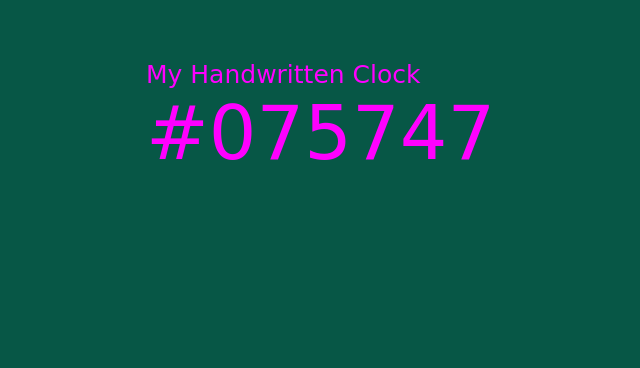
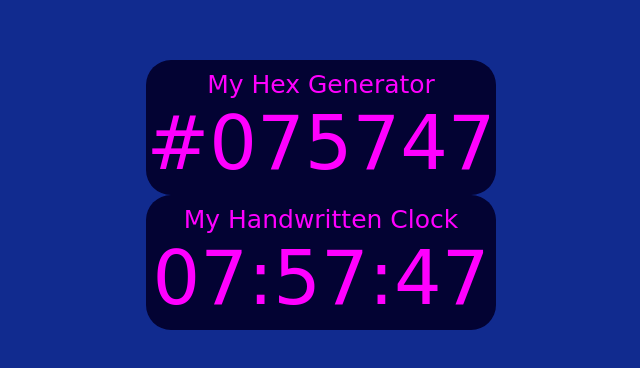
Before and after one commit to MichaelGaynor/JS-Clock, a plain HTML site: page index.html in a window 1280 px wide. Shown: the part 324-692 px from the top of the page, without its empty margins (238-878 px from the left). Drawn offline with Linux system fonts and the light colour scheme; a web font is replaced by a local one.

Commit message:
Random Background, counting otherwise

```diff
--- a/index.html
+++ b/index.html
@@ -7,10 +7,13 @@
 </head>
 <body>
   <div class='container'>
-    <div>My Handwritten Clock</div>
+    <div>My Hex Generator</div>
     <span class='clock'></span>
   </div>
-
+   <div class='container'>
+    <div>My Handwritten Clock</div>
+    <span class='clock2'></span>
+  </div>
 
 
 <script src="jquery.js"></script>
--- a/main.css
+++ b/main.css
@@ -2,11 +2,24 @@ body {
   font-family: 'League Script', cursive;
   font-size: 25px;
   margin: 30% 30%;
-  transition: background-color .4s ease;
+  /*transition: background-color .4s ease;*/
   background-color: ;
   color: magenta;
+  padding: 0;
+}
+
+.container {
+  background-color: #030333;
+  width: 350px;
+  height: 125px;
+  text-align: center;
+  border-radius: 25px;
+  padding-top: 10px;
 }
 
 .clock {
   font-size: 75px;
 }
+.clock2 {
+  font-size: 75px;
+}
--- a/main.js
+++ b/main.js
@@ -1,3 +1,5 @@
+// (function(){
+
 // $('.myList li').addClass('item');
 
 // var para = $('.text');
@@ -33,11 +35,13 @@ thisHour = (thisHour < 10 ? '0' : '') + thisHour;
 
 
 var thisTimeString = '#'+thisHour+thisMinute+thisSecond;
+var thisTimeString2 = thisHour+':'+thisMinute+':'+thisSecond;
 var colorName = thisTimeString;
-var randomColor = Math.floor(Math.random()*16777215).toString(16);
+var randomColor = '#'+Math.floor(Math.random()*16777215).toString(16);
 
 $('.clock').html(thisTimeString);
-$('body').css('background-color', colorName);
+$('body').css('background-color', randomColor);
+$('.clock2').html(thisTimeString2);
 }
 
 $(document).ready(function(){
@@ -53,3 +57,6 @@ $(document).ready(function(){
 // $(document).ready(function(){
 //   setInterval('backColor()',1000)
 // })
+
+
+// })();
```
